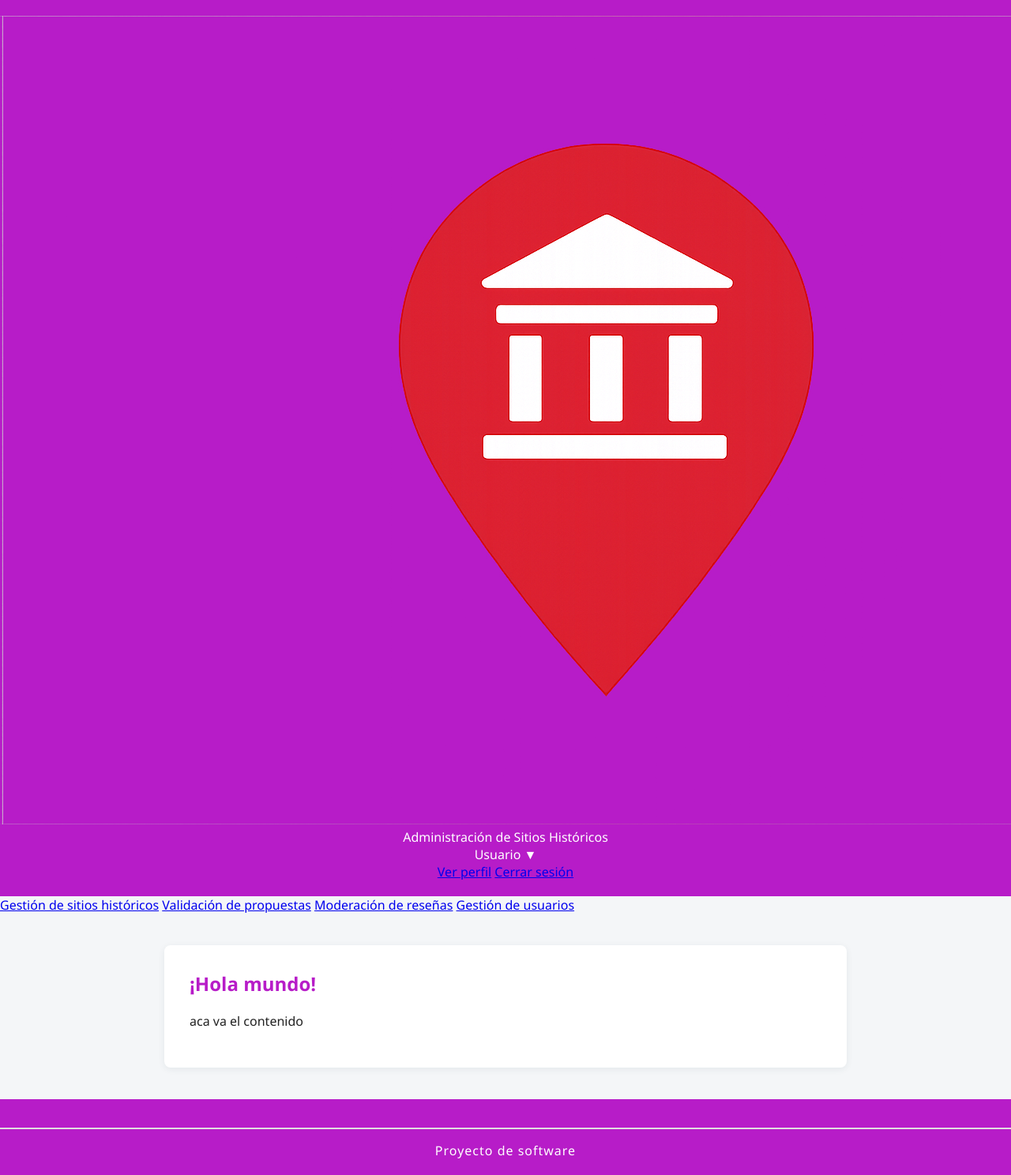
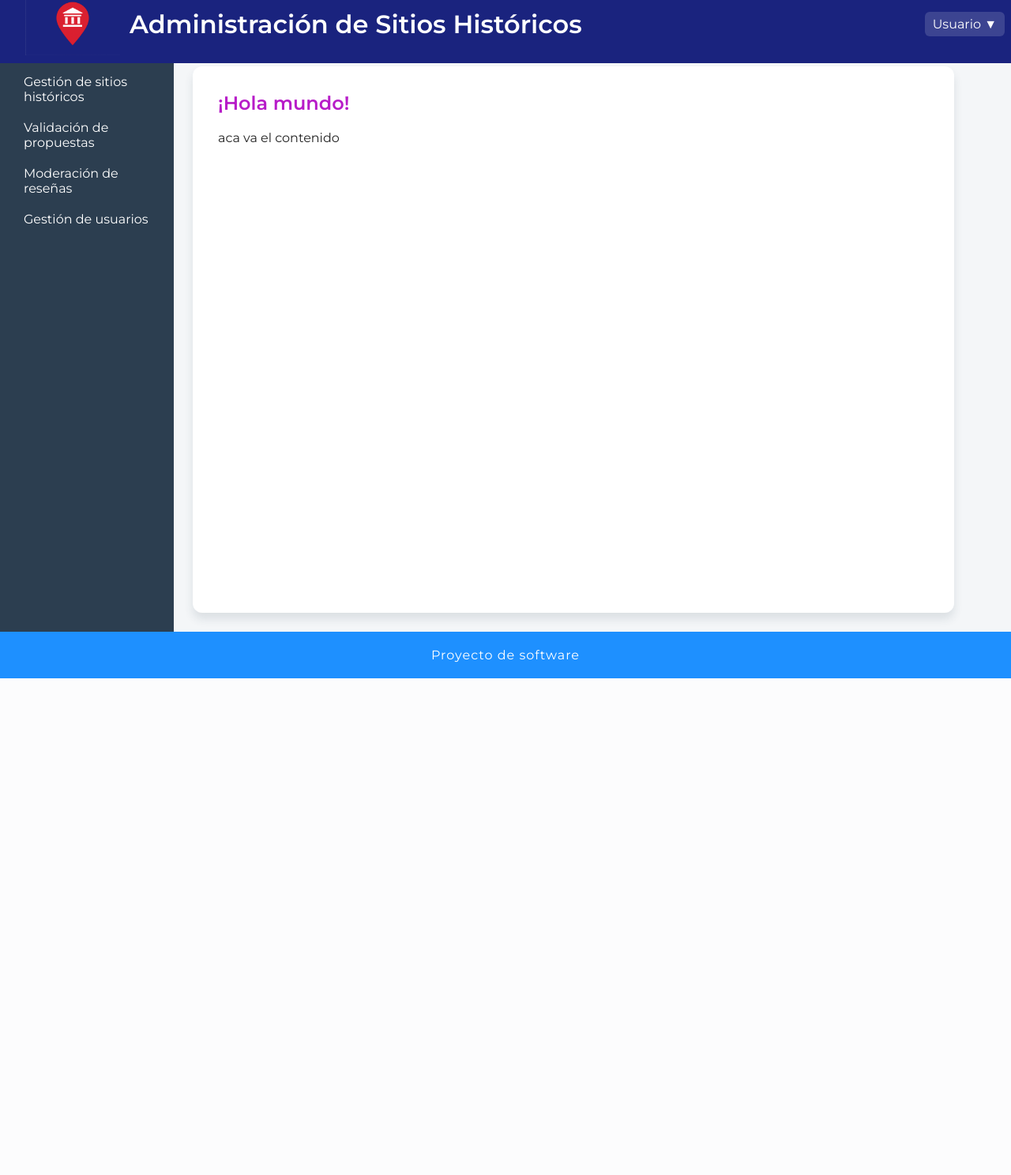
Before and after one commit to TomasCurcio04/Sitios-Historicos, a Flask app: page / in a window 1280 px wide; the page is wider, and only the part inside the window is pictured. Shown: that part at 79% size. After the commit the page ends 859 px from the top of that part, so only its background shows below. Run offline with Flask 3, Linux system fonts and the light colour scheme.

Commit message:
Agrego estilos en styles.css

```diff
--- a/admin/static/styles.css
+++ b/admin/static/styles.css
@@ -1,46 +1,252 @@
+/* Reset y tipografía */
 body {
-    font-family: 'Segoe UI', Arial, sans-serif;
-    background: #f4f6f8;
-    margin: 0;
-    padding: 0;
-    color: #222;
+     font-family: 'Montserrat', Arial, sans-serif;
+     background: #f4f6f8;
+     margin: 0;
+     padding: 0;
+     color: #222;
+     box-sizing: border-box;
+     }
+
+/* Wrapper */
+.wrapper {
+    display: flex;
+    flex-direction: column;
+    min-height: 100vh; /* altura completa de la pantalla */
+    box-shadow: none;
 }
 
-header, footer {
-    background: #b71cc8;
+/* Header / Topbar */
+header, .topbar {
+    background-color: #1a237e; /* azul oscuro */
+    display: flex;
+    align-items: center;
+    justify-content: space-between;
+    padding: 0 32px; /* MÁS espacio lateral */
+    height: 60px;
+    color: #fff;
+    position: fixed;
+    top: 0;
+    left: 0;
+    width: 100%;
+    z-index: 1000;
+    border-bottom: none;
+    box-shadow: none;
+}
+
+/* Header y menú */
+header {
+    border-bottom: none;   /* quita cualquier línea inferior */
+    box-shadow: none;      /* elimina sombras */
+    padding: 10px 20px;    /* espacio interno */
+    display: flex;
+    align-items: center;
+    justify-content: space-between; /* logo a la izquierda, usuario a la derecha */
+}
+
+/* Logo */
+header .logo {
+    display: flex;
+    align-items: center;
+    gap: 10px; /* separación entre logo y nombre */
+}
+
+/* Contenedor del logo + texto */
+.logo-container {
+    display: flex;             /* logo y texto en línea */
+    align-items: center;       /* centrado vertical */
+    gap: 12px;                 /* espacio entre logo y texto */
+}
+
+/* Imagen del logo */
+.logo-img {
+    max-height: clamp(40px, 8vw, 80px);         /* tamaño máximo del logo */
+    width: auto;
+    transition: all 0.3s ease;
+}
+
+/* Texto del título */
+.logo-text {
+    font-size: clamp(1.2rem, 2.5vw, 2.5rem);
+    font-weight: 700;
+    color: #fff;
+    transition: all 0.3s ease
+}
+
+/* Dropdown usuario */
+.user-dropdown {
+    background: rgba(255,255,255,0.15);
+    border-radius: 6px;
+    padding: 6px 10px;
+    transition: background 0.3s ease;
+    position: relative;
+    margin-right: 40px; /* separa del borde derecho */
+}
+.user-dropdown:hover {
+    background: rgba(255,255,255,0.3);
+}
+.user-dropdown span {
+    color: #fff;
+    cursor: pointer;
+}
+.user-dropdown-content {
+    display: none;
+    position: absolute;
+    right: 0;
+    top: 100%;
+    background: #fff;
+    color: #333;
+    min-width: 140px;
+    box-shadow: 0 2px 8px rgba(0,0,0,0.15);
+    z-index: 10;
+    border-radius: 6px;
+}
+.user-dropdown:hover .user-dropdown-content {
+    display: block;
+}
+.user-dropdown-content a {
+    color: #333;
+    padding: 8px 12px;
+    text-decoration: none;
+    display: block;
+}
+.user-dropdown-content a:hover {
+    background: hsl(273, 85%, 32%);
+    color: #fff;
+}
+
+/* Contenedor principal */
+.container {
+    display: flex;
+    flex: 1;
+    margin-top: 60px;
+    width: 100%;
+    min-height: calc(100vh - 60px);
+}
+
+/* Menú lateral */
+nav.sidenav {
+    width: 220px;
+    background: #2c3e50;
+    color: #fff;
+    padding: 24px 16px; /* MÁS padding interior */
+    box-sizing: border-box;
+}
+nav.sidenav a {
+    display: block;
+    color: #fff;
+    padding: 10px 14px;
+    text-decoration: none;
+    border-radius: 6px;
+    transition: background 0.3s ease, color 0.3s ease;
+}
+nav.sidenav a:hover {
+    background: #1e90ff; /* azul eléctrico, mismo que header */
+    color: #fff;
+    font-weight: bold;
+}
+
+/* Contenido principal */
+main {
+    flex: 1;
+    background: #fff;
+    border-radius: 12px;
+    box-shadow: 0 8px 12px rgba(44, 62, 80, 0.12);
+    padding: 2rem;
+    margin: 1.5rem; /* más separación del sidebar */
+    max-width: 900px; /* ancho más equilibrado */
+    min-height: 400px; /* altura más compacta */
+    overflow: auto; /* permite scroll interno si es necesario */
+}
+
+/* Scrollbar personalizada */
+::-webkit-scrollbar {
+    width: 10px;
+    height: 10px;
+}
+
+::-webkit-scrollbar-track {
+    background: #f4f6f8;
+    border-radius: 5px;
+}
+
+::-webkit-scrollbar-thumb {
+    background: #888;
+    border-radius: 5px;
+}
+
+::-webkit-scrollbar-thumb:hover {
+    background: #555;
+}
+
+* {
+    scrollbar-width: thin;
+    scrollbar-color: #888 #f4f6f8;
+}
+
+/* Footer */
+footer {
+    background: #1e90ff;
     color: #fff;
     padding: 20px 0;
     text-align: center;
 }
-
-header h1 {
-    margin: 0;
-    font-size: 2.2em;
-    letter-spacing: 1px;
-}
-
-main {
-    max-width: 800px;
-    margin: 40px auto;
-    background: #fff;
-    border-radius: 8px;
-    box-shadow: 0 2px 8px rgba(44, 62, 80, 0.08);
-    padding: 32px;
-}
-
-h2 {
-    color:  #b71cc8;
-    margin-top: 0;
-}
-
-hr {
+footer hr {
     border: none;
     border-top: 2px solid #e0e0e0;
     margin: 16px 0;
 }
-
 footer p {
     margin: 0;
     font-size: 1em;
     letter-spacing: 1px;
 }
+
+/* Encabezados */
+h1, h2, h3 {
+    font-weight: 600; /* usa el peso 600 que pediste en Google Fonts */
+}
+h2 {
+    color: #b71cc8;
+    margin-top: 0;
+}
+hr {
+    display: none;
+}
+
+/* Media query: responsivo */
+@media (max-width: 768px) {
+    .topbar {
+        padding: 0.5rem 1rem; /* ajusta para móviles */
+    }
+    .logo-container {
+        gap: 8px;
+    }
+
+    .logo-img {
+        max-height: 40px;      /* logo más pequeño en móvil */
+    }
+
+    .logo-text {
+        font-size: 1.2rem;     /* título más pequeño en móvil */
+    }
+    .container {
+        flex-direction: column;
+    }
+    nav.sidenav {
+        width: 100%;
+        display: flex;
+        flex-direction: row;
+        overflow-x: auto;
+        margin-top: 0;
+    }
+    nav.sidenav a {
+        flex: 1;
+        text-align: center;
+        padding: 10px 0;
+    }
+    main {
+        padding: 1rem;
+        margin-top: 50px;
+    }
+}
```
